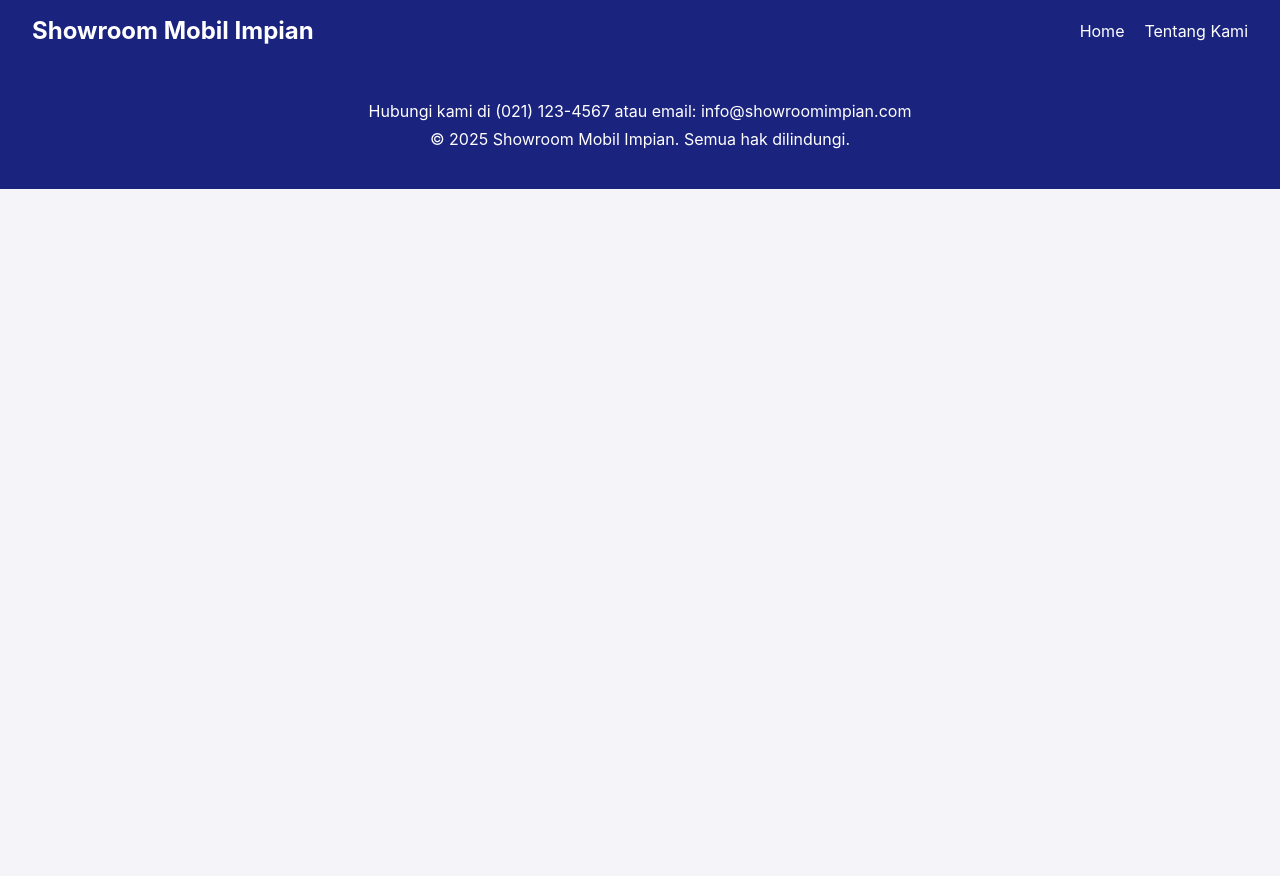
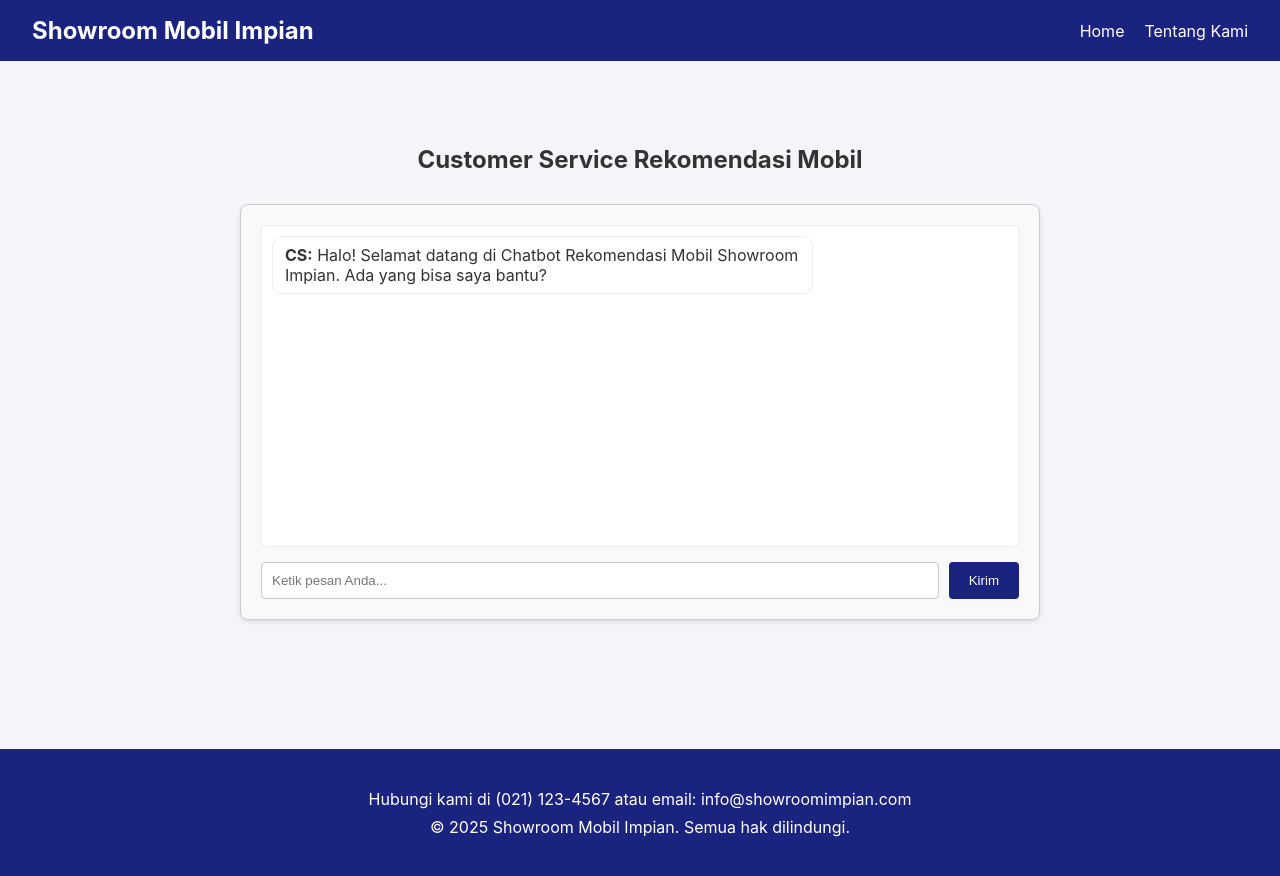
Before and after one commit to Its-Kal/Showroom_RAG, a React (Create React App) app: page /Chat in a window 1280 px wide. Before the commit the page ends 800 px from the top, so only its background shows below. Built offline with nearby package versions, Linux system fonts and the light colour scheme; the HTML template or start-up script is replaced by a standard one.

Commit message:
Tambahan ChatBot V1.0

```diff
--- a/src/App.tsx
+++ b/src/App.tsx
@@ -5,6 +5,7 @@ import Footer from './components/Footer';
 import HomePage from './pages/HomePage';
 import AboutPage from './pages/AboutPage'; // Impor halaman baru
 import './App.css';
+import ChatBot from './pages/ChatBot';
 
 function App() {
   return (
@@ -18,6 +19,9 @@ function App() {
           {/* Rute untuk Halaman Tentang Kami */}
           <Route path="/about" element={<AboutPage />} />
 
+          {/* Rute untuk Halaman ChatBot */}
+          <Route path="/Chat" element={<ChatBot />} />
+
           {/* TEMPAT MENAMBAHKAN RUTE BARU */}
           {/* <Route path="/login" element={<LoginPage />} /> */}
 
--- /dev/null
+++ b/src/pages/ChatBot.tsx
@@ -0,0 +1,168 @@
+import React, { useState, useEffect, useRef } from 'react';
+
+// Definisi tipe untuk setiap pesan dalam obrolan
+interface Message {
+  sender: 'user' | 'CS'; // Pengirim pesan: 'user' (pengguna) atau 'bot' (chatbot)
+  text: string; // Isi teks pesan
+}
+
+// Batasan jumlah pesan yang disimpan dalam riwayat obrolan
+// Ini mencegah riwayat obrolan menjadi terlalu panjang dan memakan banyak memori
+const CHAT_HISTORY_LIMIT = 5;
+
+// Komponen utama ChatBot
+const ChatBot: React.FC = () => {
+  // State untuk menyimpan semua pesan dalam obrolan
+  // Dimulai dengan pesan pembuka dari bot
+  const [messages, setMessages] = useState<Message[]>([
+    { sender: 'CS', text: 'Halo! Selamat datang di Chatbot Rekomendasi Mobil Showroom Impian. Ada yang bisa saya bantu?' }
+  ]);
+  // State untuk menyimpan teks yang sedang diketik pengguna di kolom input
+  const [input, setInput] = useState('');
+  // State untuk menunjukkan apakah bot sedang memproses atau menunggu jawaban
+  const [isLoading, setIsLoading] = useState(false);
+  // Ref untuk mengontrol scroll otomatis ke bawah pada kontainer obrolan
+  const chatContainerRef = useRef<HTMLDivElement>(null);
+
+  // Efek samping yang berjalan setiap kali 'messages' atau 'isLoading' berubah
+  // Bertujuan untuk menggulir (scroll) tampilan obrolan ke pesan terbaru secara otomatis
+  useEffect(() => {
+    if (chatContainerRef.current) {
+      chatContainerRef.current.scrollTop = chatContainerRef.current.scrollHeight;
+    }
+  }, [messages, isLoading]); // Bergantung pada 'messages' dan 'isLoading'
+
+  // Fungsi untuk menangani pengiriman pesan oleh pengguna
+  const handleSendMessage = async () => {
+    // Jika input kosong atau bot sedang memuat, jangan lakukan apa-apa
+    if (input.trim() === '' || isLoading) return;
+
+    // Buat objek pesan pengguna
+    const userMessage: Message = { sender: 'user', text: input };
+    // Tambahkan pesan pengguna ke riwayat dan batasi jumlah pesan
+    setMessages(prevMessages => [...prevMessages, userMessage].slice(-CHAT_HISTORY_LIMIT));
+    // Kosongkan kolom input
+    setInput('');
+    // Set status loading menjadi true karena bot akan memproses
+    setIsLoading(true);
+
+    // URL webhook tempat pesan akan dikirim untuk diproses oleh bot
+    const webhookUrl = 'https://n8n-mihwklraj3fx.bgxy.sumopod.my.id/webhook/a410e854-71fa-4b86-b7d5-d591cd2e675f';
+
+    try {
+      // Kirim pesan pengguna ke webhook menggunakan metode POST
+      const response = await fetch(webhookUrl, {
+        method: 'POST',
+        headers: {
+          'Content-Type': 'application/json', // Beri tahu server bahwa kita mengirim JSON
+        },
+        body: JSON.stringify({ message: input }), // Kirim pesan dalam format JSON
+      });
+
+      // Periksa apakah respons dari server berhasil (status 200 OK)
+      if (!response.ok) {
+        throw new Error('Network response was not ok'); // Jika tidak, lempar error
+      }
+
+      // Ambil teks respons dari webhook
+      const responseText = await response.text();
+      console.log('Webhook response:', responseText); // Tampilkan respons di konsol (untuk debugging)
+      // Buat objek pesan bot dari respons, atau pesan default jika respons kosong
+      const botMessage: Message = { sender: 'CS', text: responseText || 'Maaf, saya tidak mengerti.' };
+      // Tambahkan pesan bot ke riwayat dan batasi jumlah pesan
+      setMessages(prevMessages => [...prevMessages, botMessage].slice(-CHAT_HISTORY_LIMIT));
+
+    } catch (error) {
+      // Tangani error jika ada masalah saat mengirim atau menerima pesan
+      console.error('Error sending message to webhook:', error);
+      // Tampilkan pesan error dari bot kepada pengguna
+      const errorMessage: Message = { sender: 'CS', text: 'Maaf, terjadi kesalahan. Coba lagi nanti.' };
+      setMessages(prevMessages => [...prevMessages, errorMessage].slice(-CHAT_HISTORY_LIMIT));
+    } finally {
+      // Setelah semua proses selesai (berhasil atau gagal), set loading menjadi false
+      setIsLoading(false);
+    }
+  };
+
+  // Tampilan (render) komponen ChatBot
+  return (
+    <main style={{ padding: '4rem 2rem', minHeight: '70vh', textAlign: 'center', maxWidth: '800px', margin: '0 auto' }}>
+      <h2>Customer Service Rekomendasi Mobil</h2>
+      {/* Kontainer utama untuk tampilan obrolan */}
+      <div style={{
+        border: '1px solid #ccc', // Garis tepi abu-abu
+        borderRadius: '8px', // Sudut membulat
+        padding: '20px', // Ruang di dalam kontainer
+        marginTop: '30px', // Jarak dari atas
+        backgroundColor: '#f9f9f9', // Warna latar belakang abu-abu muda
+        boxShadow: '0 2px 4px rgba(0,0,0,0.1)' // Efek bayangan
+      }}>
+        {/* Area tampilan pesan obrolan */}
+        <div ref={chatContainerRef} style={{
+          height: '300px', // Tinggi tetap
+          overflowY: 'scroll', // Aktifkan scroll vertikal jika konten melebihi tinggi
+          border: '1px solid #eee', // Garis tepi sangat tipis
+          borderRadius: '4px', // Sudut membulat
+          padding: '10px', // Ruang di dalam area pesan
+          backgroundColor: '#fff', // Latar belakang putih
+          marginBottom: '15px', // Jarak dari elemen di bawahnya
+          textAlign: 'left' // Teks rata kiri
+        }}>
+          {/* Menampilkan setiap pesan dalam array 'messages' */}
+          {messages.map((msg, index) => (
+            <div key={index} style={{ textAlign: msg.sender === 'user' ? 'right' : 'left', marginBottom: '10px' }}>
+              <div style={{
+                display: 'inline-block',
+                padding: '8px 12px',
+                borderRadius: '10px',
+                backgroundColor: msg.sender === 'user' ? '#dcf8c6' : '#fff',
+                border: '1px solid #eee',
+                maxWidth: '70%'
+              }}>
+                <strong>{msg.sender === 'CS' ? 'CS' : 'Anda'}:</strong> {msg.text}
+              </div>
+            </div>
+          ))}
+          {/* Menampilkan indikator loading jika bot sedang memproses */}
+          {isLoading && <p><strong>Bot:</strong> ...</p>}
+        </div>
+        {/* Bagian input teks dan tombol kirim */}
+        <div style={{ display: 'flex' }}>
+          {/* Kolom input teks */}
+          <input
+            type="text"
+            placeholder="Ketik pesan Anda..." // Teks placeholder
+            value={input} // Nilai input terikat dengan state 'input'
+            onChange={(e) => setInput(e.target.value)} // Update state 'input' saat teks berubah
+            onKeyPress={(e) => e.key === 'Enter' && handleSendMessage()} // Kirim pesan saat tombol Enter ditekan
+            style={{
+              flexGrow: 1, // Mengisi ruang yang tersedia
+              padding: '10px', // Ruang di dalam input
+              border: '1px solid #ccc', // Garis tepi
+              borderRadius: '4px', // Sudut membulat
+              marginRight: '10px' // Jarak dari tombol kirim
+            }}
+            disabled={isLoading} // Nonaktifkan input saat bot sedang memuat
+          />
+          {/* Tombol Kirim */}
+          <button
+            onClick={handleSendMessage} // Panggil fungsi handleSendMessage saat tombol diklik
+            style={{
+              padding: '10px 20px', // Ruang di dalam tombol
+              backgroundColor: isLoading ? '#ccc' : '#1a237e', // Warna latar belakang (berubah saat loading)
+              color: 'white', // Warna teks putih
+              border: 'none', // Tanpa garis tepi
+              borderRadius: '4px', // Sudut membulat
+              cursor: isLoading ? 'not-allowed' : 'pointer' // Kursor (berubah saat loading)
+            }}
+            disabled={isLoading} // Nonaktifkan tombol saat bot sedang memuat
+          >
+            {isLoading ? '...Wait...' : 'Kirim'} {/* Teks tombol (berubah saat loading) */}
+          </button>
+        </div>
+      </div>
+    </main>
+  );
+};
+
+export default ChatBot;
```
Also changed, not shown: 1 other file (tests, documents, lock files or other folders).
